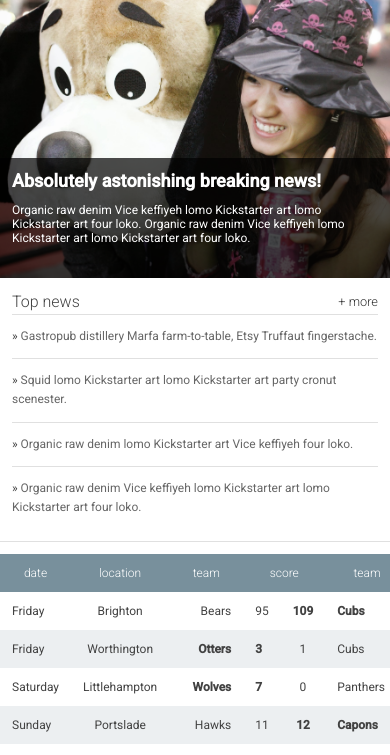
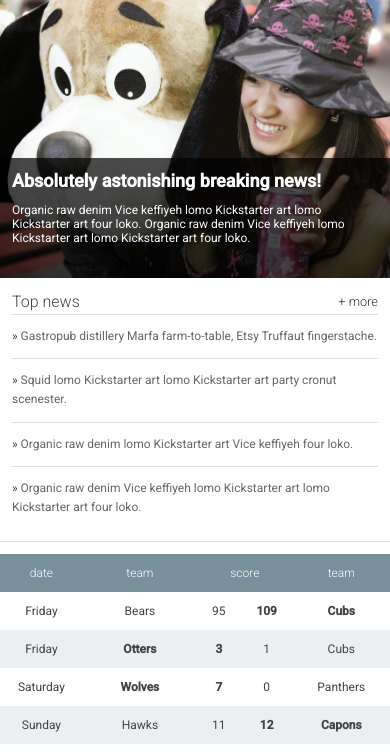
Before and after one commit to rhon3n/brighton-times, a plain HTML site: page index.html in a window 390 px wide. Shown: the part 82-837 px from the top of the page. Drawn offline with Linux system fonts and the light colour scheme.

Commit message:
Made table more responsive for mobile

```diff
--- a/main.css
+++ b/main.css
@@ -221,7 +221,6 @@ main {
 .scores__table {
   width: 100%;
   border-collapse: collapse;
-  max-width: 549px;
 }
 
 .scores__table th,
@@ -247,12 +246,7 @@ main {
   font-weight: bold;
 }
 
-.scores__table td:nth-child(3) {
-  text-align: right;
-}
-
-.scores__table td:nth-child(2),
-.scores__table td:nth-child(5) {
+.scores__table td {
   text-align: center;
 }
 
--- a/responsive.css
+++ b/responsive.css
@@ -57,6 +57,9 @@
     float: left;
     margin-right: 1em;
   }
+  .scores__table th:nth-child(2), .scores__table td:nth-child(2) {
+    display: none;
+  }
 }
 
 @media screen and (min-width: 550px) {
```
